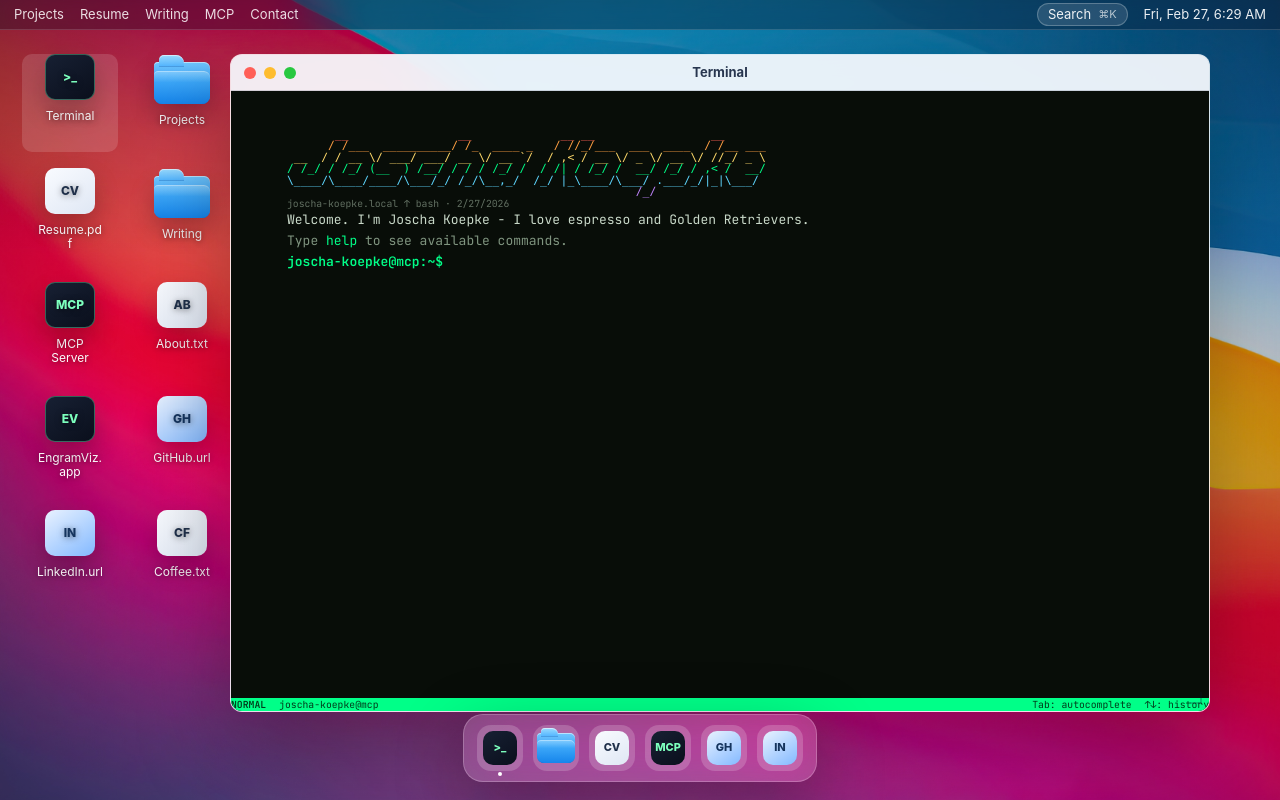
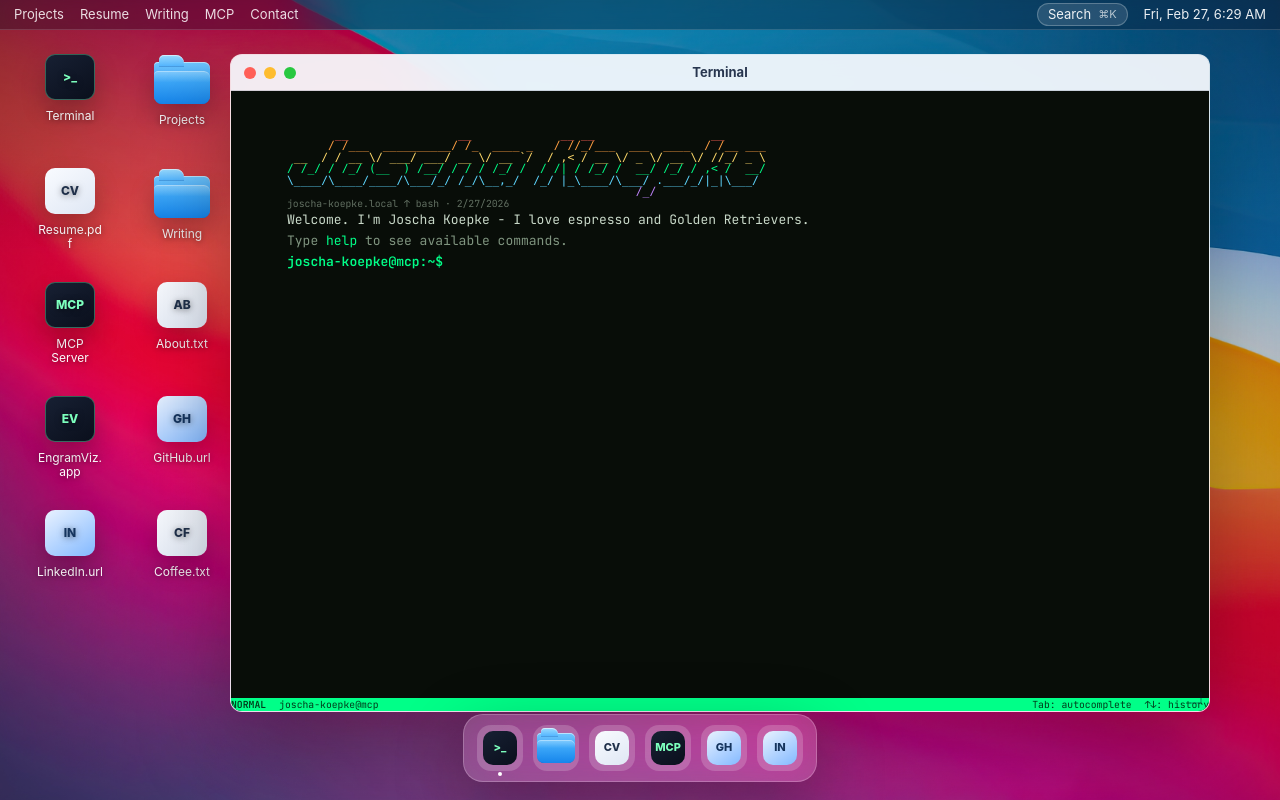
Before and after one commit to Meyk0/joschakoepke.com, a Next.js app: page / in a window 1280 px wide. In both pictures the pointer is over the button 70 px from the left and 103 px from the top of the page. Built offline with nearby package versions, Linux system fonts and the light colour scheme.

Commit message:
Remove desktop icon hover tint

```diff
--- a/app/globals.css
+++ b/app/globals.css
@@ -241,10 +241,13 @@ button {
   pointer-events: auto;
 }
 
-.desktop-icon:hover,
+.desktop-icon:hover {
+  background: transparent;
+}
+
 .desktop-icon:focus-visible {
-  background: rgba(255, 255, 255, 0.14);
-  outline: none;
+  outline: 1px solid rgba(255, 255, 255, 0.48);
+  outline-offset: 3px;
 }
 
 .desktop-icon-symbol {
```
